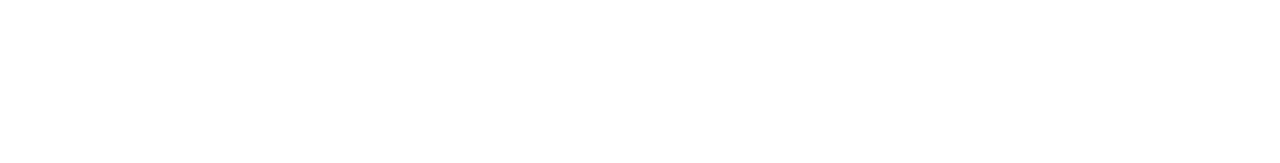
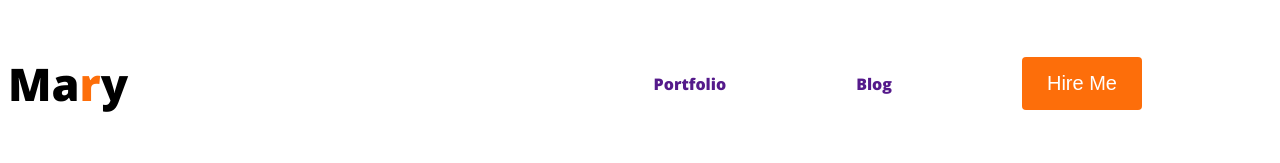
Before and after one commit to rajuAhmed90/web-developer-portfolio, a plain HTML site: page index.html in a window 1280 px wide. Drawn offline with nearby package versions, Linux system fonts and the light colour scheme.

Commit message:
nave done

```diff
--- a/index.html
+++ b/index.html
@@ -1,11 +1,35 @@
 <!DOCTYPE html>
 <html lang="en">
+
 <head>
     <meta charset="UTF-8">
     <meta name="viewport" content="width=device-width, initial-scale=1.0">
     <title>web-developer-portfolio</title>
+    <link rel="preconnect" href="https://fonts.googleapis.com">
+    <link rel="preconnect" href="https://fonts.gstatic.com" crossorigin>
+    <link href="https://fonts.googleapis.com/css2?family=Open+Sans:wght@800&display=swap" rel="stylesheet">
+    <link rel="stylesheet" href="styles/portfolio.css">
 </head>
+
 <body>
+    <header>
+        <nav>
+            <h3 class="mary-word">Ma<span>r</span>y</h3>
+            <ul>
+                <li><a href="">Portfolio</a></li>
+                <li><a href="">Blog</a></li>
+                <li><button>Hire Me</button></li>
+            </ul>
+        </nav>
+    </header>
 
+    <main>
+
+    </main>
+
+    <footer>
+
+    </footer>
 </body>
+
 </html>
--- /dev/null
+++ b/styles/portfolio.css
@@ -0,0 +1,39 @@
+body{
+    font-family: 'Open Sans', sans-serif;
+}
+
+nav{
+    display: flex;
+    justify-content: space-between;
+    align-items: center;
+}
+
+nav > ul{
+    display: flex;
+    align-items: center;
+}
+
+.mary-word{
+    font-weight: 800;
+    font-size: 45px;
+}
+
+.mary-word span{
+    color: #FD6E0A;
+}
+nav li {
+    list-style: none;
+    margin-right: 130px;
+}
+
+nav li a{
+    text-decoration: none;
+}
+nav button{
+    font-size: 20px;
+    padding: 15px 25px;
+    background-color: #FD6E0A;
+    border-radius: 4px;
+    border: 0;
+    color: white;
+}
```
